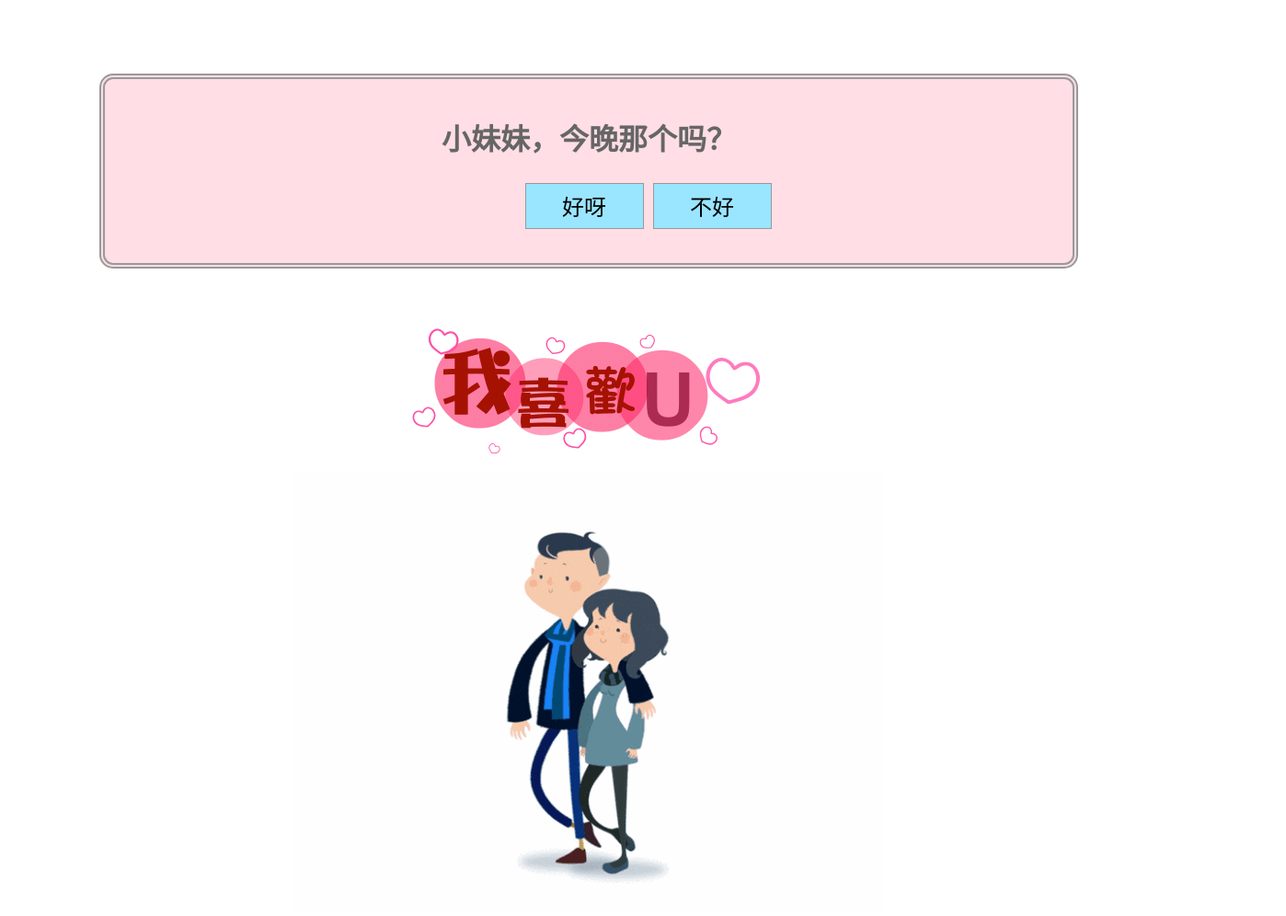
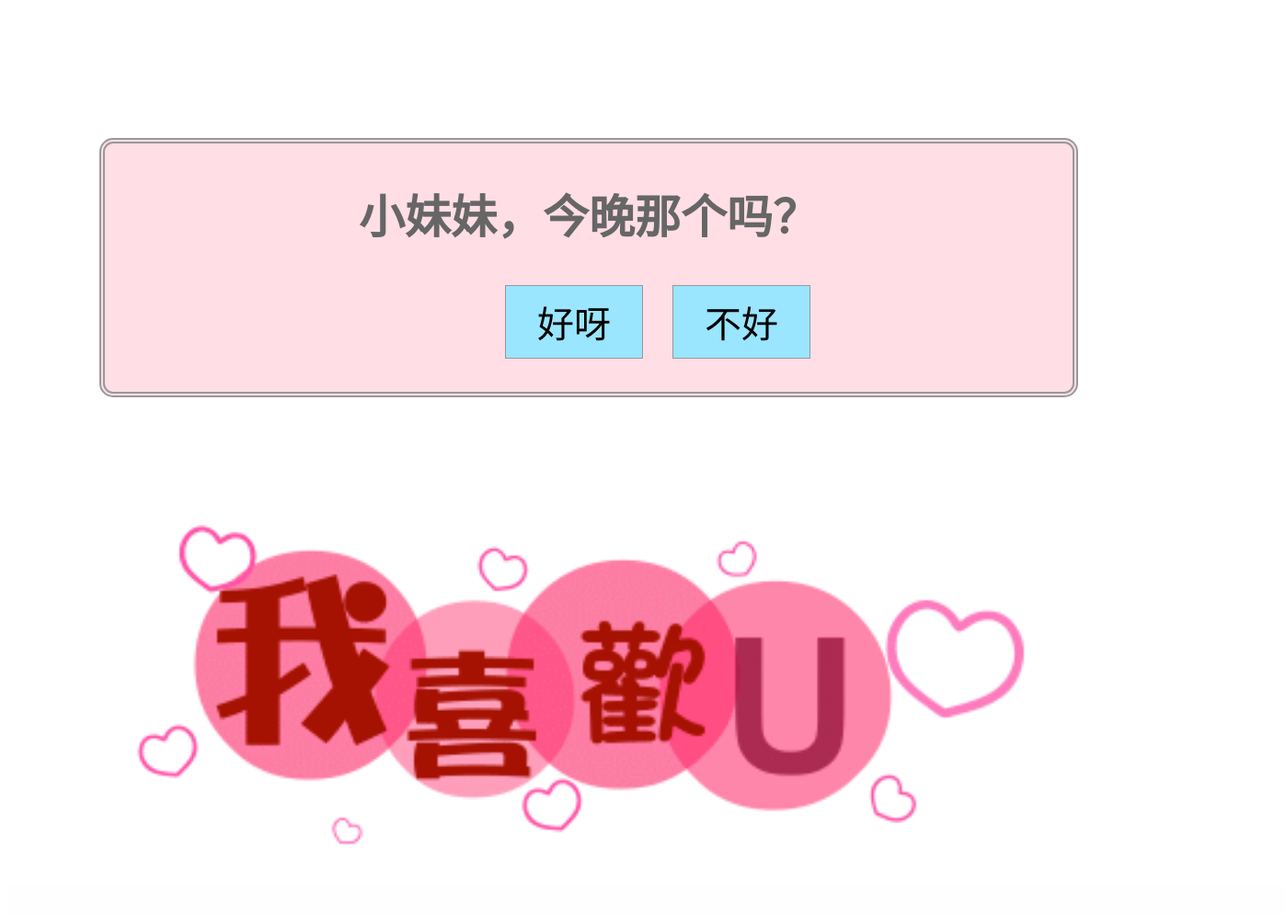
Before and after one commit to liangpengyv/tanabata-app, a plain HTML site: page index.html in a window 1280 px wide. Shown: the top 996 px of the page at 92% size, 1398 px wide, since content can reach past the window. Drawn offline with Linux system fonts and the light colour scheme.

Commit message:
更新：页面样式

```diff
--- a/index.css
+++ b/index.css
@@ -6,24 +6,15 @@ body {
 .main {
     width: 100%;
     text-align: center;
-    margin-top: 30px;
-}
-
-.main .g1 {
-    display: block;
-}
-
-.main .g2 {
-    display: block;
-    margin-top: -20px;
+    margin-top: 50px;
 }
 
 .question {
     text-align: center;
     width: 80%;
-    height: 160px;
+    height: 230px;
     margin: 0 auto;
-    margin-top: 80px;
+    margin-top: 150px;
     z-index: 10;
     border: double 6px #999;
     border-radius: 15px;
@@ -34,18 +25,15 @@ body {
 .question h2 {
     color: #666;
     margin-top: 20px;
-    font-size: xx-large;
+    font-size: 50px;
 }
 
 .question .operate .btn {
-    width: 129px;
-    height: 50px;
+    width: 150px;
+    height: 80px;
     background-color: #9AE5FF;
     border: solid 1px #999;
-    cursor: pointer;
-    outline: none;
-    margin-right: 10px;
-    font-size: x-large;
+    font-size: 40px;
 }
 
 .question .operate .btn:active {
--- a/index.html
+++ b/index.html
@@ -2,7 +2,7 @@
 <html lang="zh">
     <head>
         <meta charset="utf-8">
-        <title>今晚那个吗？</title>
+        <title>宝贝莉七夕快乐！</title>
         <link rel="stylesheet" type="text/css" href="index.css"/>
     </head>
     <body>
@@ -10,13 +10,14 @@
             <h2>小妹妹，今晚那个吗？</h2>
             <div class="operate">
                 <button class="btn" id="agree">好呀</button>
+                &nbsp;&nbsp;&nbsp;&nbsp;&nbsp;&nbsp;&nbsp;
                 <button class="btn" id="disagree">不好</button>
             </div>
         </div>
         <div class="main">
-            <img src="g1.gif" alt="我喜欢你"/>
+            <img src="g1.gif" alt="我喜欢你" style="width: 80%;"/>
             <br/>
-            <img src="g2.gif" alt="牵手"/>
+            <img src="g2.gif" alt="牵手" style="width: 110%;"/>
         </div>
         <script src="index.js"></script>
     </body>
```
